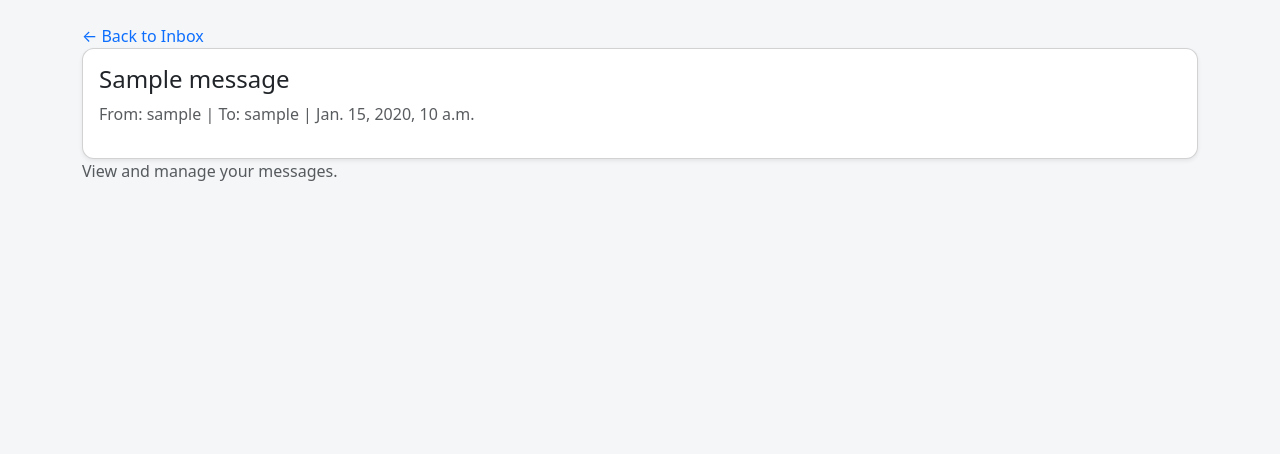
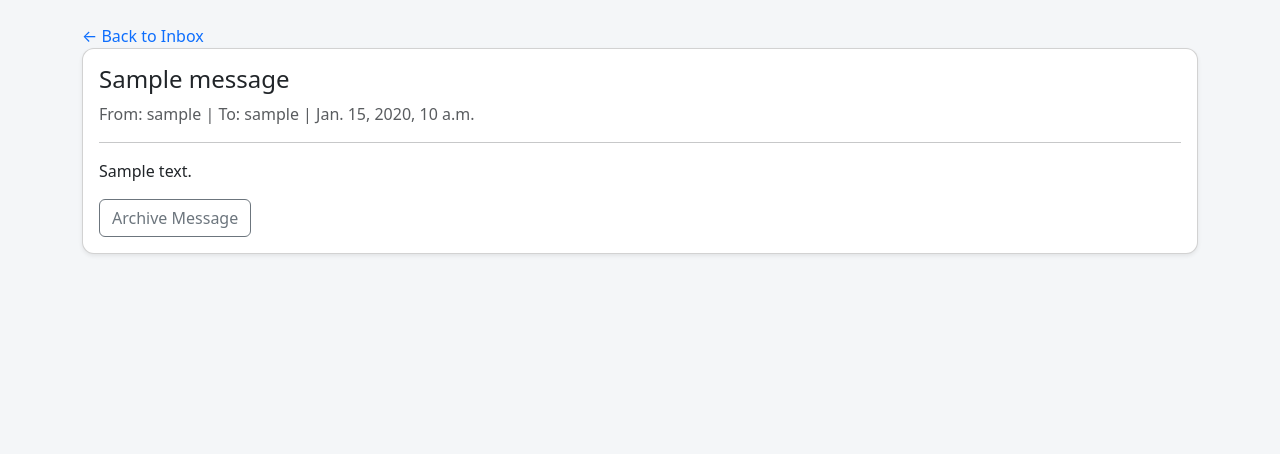
Before and after one commit to ScriptusDigital/Frameworks_Assignment, a Django app: page /inbox/1/ in a window 1280 px wide. Shown: the part 56-510 px from the top of the page. Run offline with Django 5.2, Linux system fonts and the light colour scheme; a user stored in the database is signed in; tables that the repository leaves empty hold one stand-in row (values such as "Sample post").

Commit message:
build: html for inbox and added archive button

```diff
--- a/templates/inbox/message_detail.html
+++ b/templates/inbox/message_detail.html
@@ -4,7 +4,7 @@
 
 <div class="mb-4">
     <a href="{% url 'inbox' %}" class="text-decoration-none">&larr; Back to Inbox
-     </a>
+    </a>
     <div>
 
         <div class="card shadow-sm">
@@ -16,24 +16,28 @@
                     To: {{ message.recipient.username }} |
                     {{ message.sent_at }}
 
-
-
                 </p>
 
+                <hr>
+
+                <p>{{ message.body|linebreaks }} </p>
+
+                {% if message.recipient == user and not message.is_archived %}
+                <form method="post" action="{% url 'archive_message' message.pk %}"></form>
+
+                {% csrf_token %}
+                <button type="submit" class="btn btn-outline-secondary confirm-action">
+
+                    Archive Message
+                </button>
+
+                </form>
+                {% endif %}
 
 
 
             </div>
+        </div>
 
 
-
-
-
-        </div>
-        <p class="text-muted mb-0"> View and manage your messages.</p>
-    </div>
-
-
-
-
-       {% endblock %}
+    {% endblock %}
```
